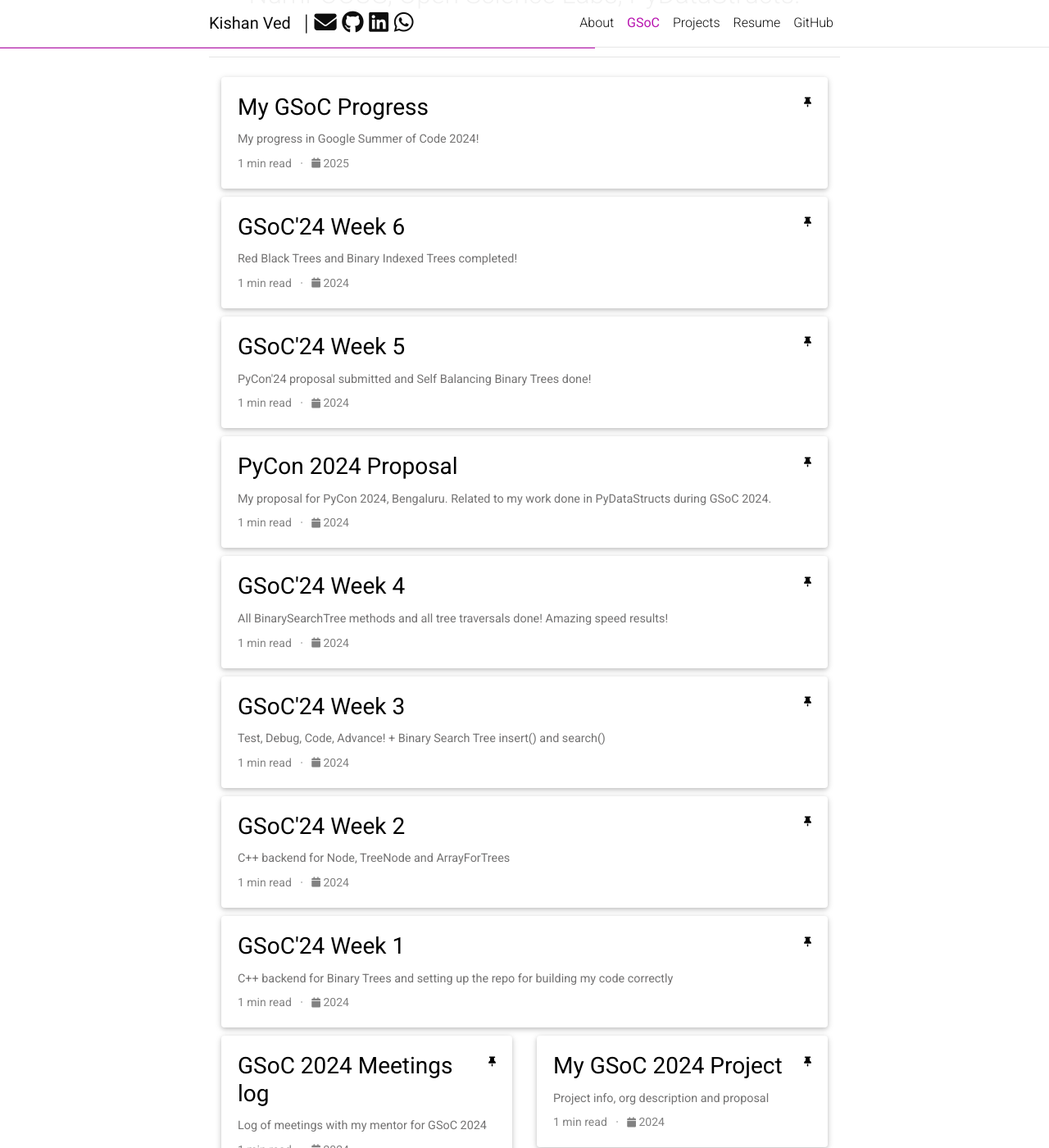
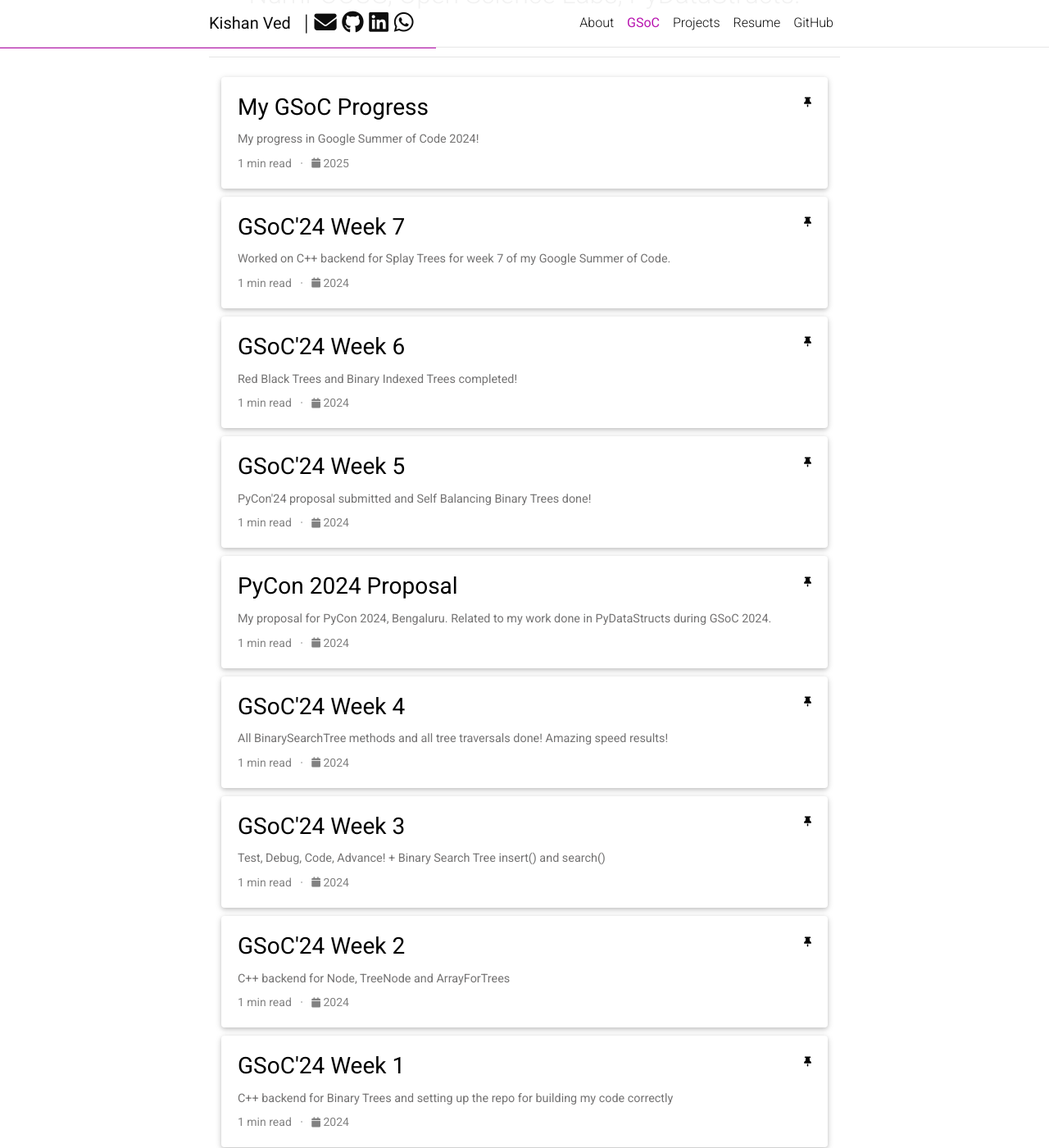
Before and after one commit to Kishan-Ved/portfolio, a Jekyll site: the page built from blog/index.html, in a window 1280 px wide and 1400 px high, scrolled down 402 px. Shown: the whole window at 82% size. Built offline with Jekyll 4.4.1, drawn with Linux system fonts in a browser that asks for light colours; comment, search, counter and statistics services are not loaded; a style sheet for code colours, icons or effects is not loaded; some of the changed lines change nothing that is shown; some of the changed text lies outside the part shown.

Commit message:
GSoC blog week 7

```diff
--- a/_posts/2024-05-05-meetings.md
+++ b/_posts/2024-05-05-meetings.md
@@ -2,7 +2,7 @@
 layout: post
 title: GSoC 2024 Meetings log
 date: 2024-05-05 00:00:00
-description: Log of meetings with my mentor for GSoC 2024
+description: Log of meetings with my mentor for Google Summer of Code 2024
 tags: GSoC'24
 categories: Meetings
 featured: true
--- a/_posts/2024-06-16-week6.md
+++ b/_posts/2024-06-16-week6.md
@@ -58,7 +58,7 @@
 
 PR for BinaryIndexedTrees (merged): [#561](https://github.com/codezonediitj/pydatastructs/pull/561)
 
-In the following week, I will implement AVL Trees in the C++ backend.
+In the following week, I will implement Splay Trees in the C++ backend.
 
 ### <ins>Learnings/Difficulties</ins>
 
--- /dev/null
+++ b/_posts/2024-06-23-week7.md
@@ -0,0 +1,41 @@
+---
+layout: post
+title: GSoC'24 Week 7
+date: 2024-06-23 00:00:00 # The blog will be posted at exactly this time and date (based on the US time mostly)
+description: Worked on C++ backend for Splay Trees for week 7 of my Google Summer of Code.
+tags: GSoC'24
+categories: Weekly_Blogs
+featured: true
+---
+
+##### `[June 17 - June 23]`
+
+## Eat + Sleep + Code + Repeat!
+
+---
+### <ins>Coding info</ins>
+
+This week, I coded up the C++ backend for Splay Trees. The following methods were implemented:
+- `SplayTree__zig()`
+- `SplayTree__zig_zig()`
+- `SplayTree__zig_zag()`
+- `SplayTree__zag_zag()`
+- `SplayTree__zag_zig()`
+- `SplayTree_splay()`
+- `SplayTree_insert()`
+- `SplayTree_delete()`
+
+### <ins>Relevant PRs:</ins>
+
+PR for SplayTrees (work in progress): [#562](https://github.com/codezonediitj/pydatastructs/pull/562)
+
+In the following week, I will finish implementing Splay Trees in the C++ backend. Then, I will start making the C++ backend for the next tree data structure.
+
+### <ins>Learnings/Difficulties</ins>
+
+I encountered some segmentation faults, and I used print statements to figure out the exact line where they occured. Used a little DSA here, did a binary search on the code to find the error :) .
+
+<br>
+Thanks to my mentor, [Gagandeep Singh](https://github.com/czgdp1807), for his support throughout.
+
+See you again after a productive week! 😊
--- a/blog/index.html
+++ b/blog/index.html
@@ -55,7 +55,7 @@
   {% if featured_posts.size > 0 %}
     <br>
     <div class="container featured-posts">
-      <!-- {% assign is_even = featured_posts.size | modulo: 2 %} -->
+      {% assign is_even = featured_posts.size | modulo: 2 %}
       <div class="row row-cols-featured_posts.size">
       {% for post in featured_posts %}
         <div class="card-item col">
```
